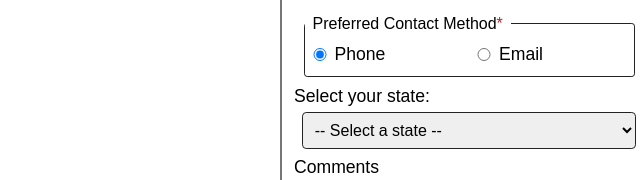
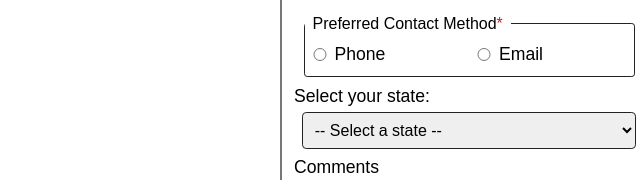
Before and after one commit to llokken/accessible-forms, a plain HTML site: page index.html in a window 1280 px wide. Shown: the part 900-1080 px from the top of the page, 171-811 px from the left. Drawn offline with Linux system fonts and the light colour scheme.

Commit message:
Fixed radio button required

```diff
--- a/index.html
+++ b/index.html
@@ -43,7 +43,7 @@
 
 					<legend>Preferred Contact Method<span class="required">*</span></legend>
 
-					<input type="radio" id="contact-phone" name="contact" value="Phone" checked>
+					<input type="radio" id="contact-phone" name="contact" value="Phone" required>
 					<label for="contact-phone">Phone</label>
 
 					<input type="radio" id="contact-email" name="contact" value="Email">
```
